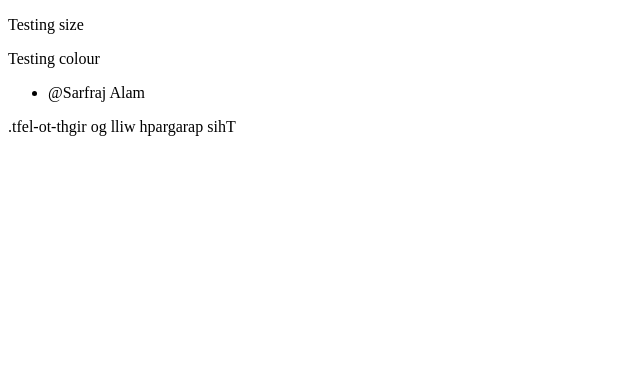
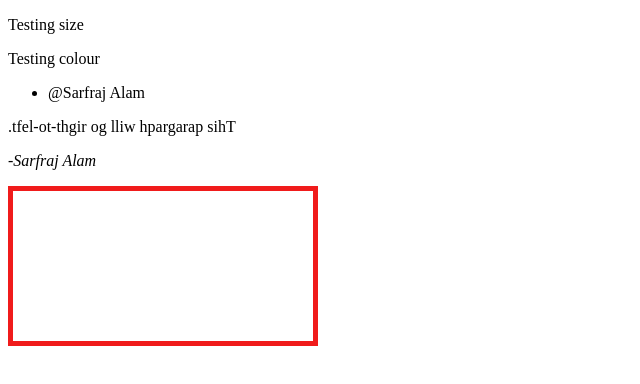
Before and after one commit to sarfraj4354/HTML-Practice, a plain HTML site: page practice.html in a window 1280 px wide. Shown: the whole page, without its empty margins (0-640 px from the left). Drawn offline with Linux system fonts and the light colour scheme.

Commit message:
latest updated

```diff
--- a/practice.html
+++ b/practice.html
@@ -19,6 +19,8 @@
     </ul>
 
     <p><bdo dir="rtl">This paragraph will go right-to-left.</bdo></p>
+    <p><em>-Sarfraj Alam</em></p>
 
+    <canvas width="300" height="150" style="border:5px solid rgb(240, 27, 27)"></canvas>
 </body>
 </html>
```
Also changed, not shown: index.html (+2 -1 lines).
